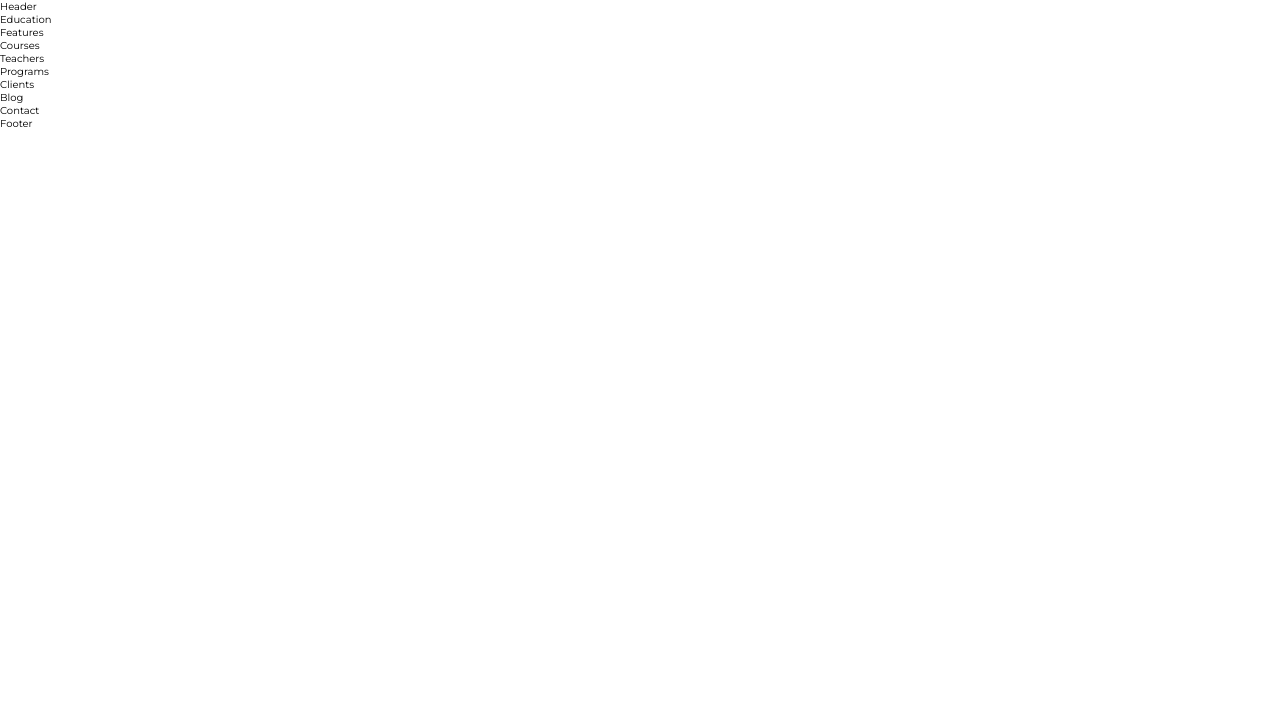
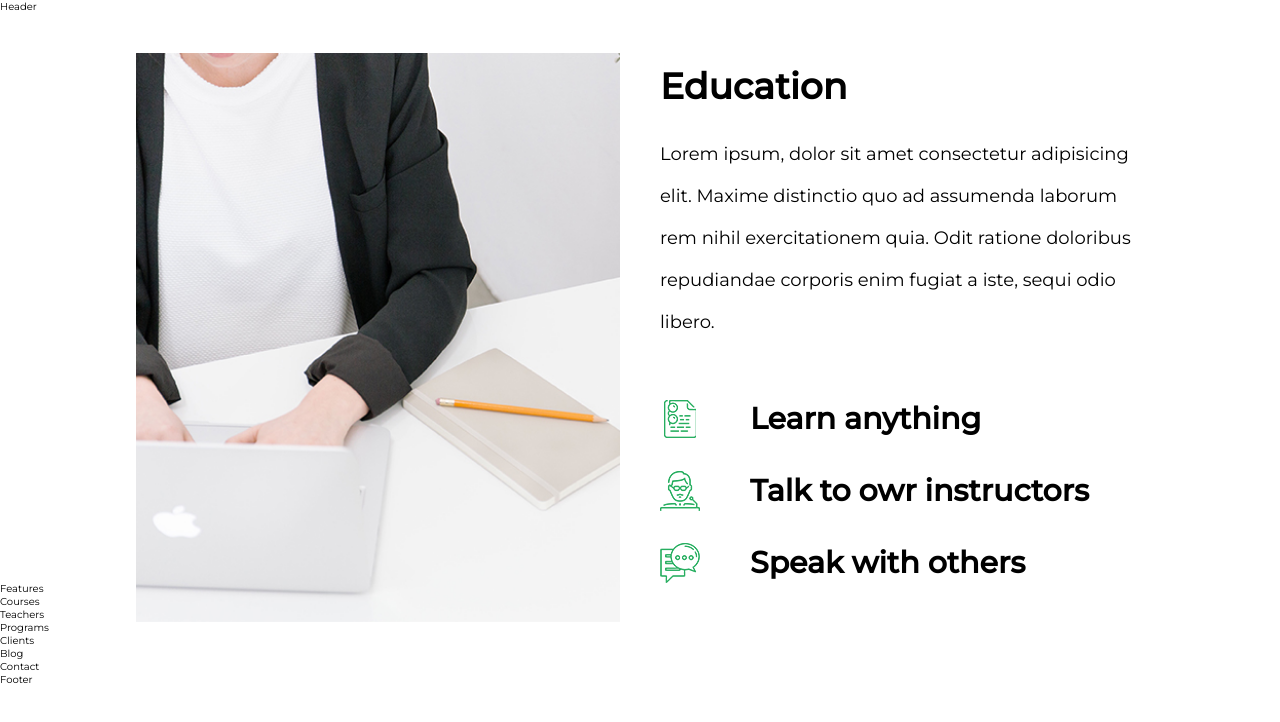
Before and after one commit to tatu7/education_project, a React (Create React App) app: page / in a window 1280 px wide. Shown: the top 722 px of the page. Built offline with nearby package versions, Linux system fonts and the light colour scheme.

Commit message:
Education sectioni

```diff
--- a/src/components/Education/Education.jsx
+++ b/src/components/Education/Education.jsx
@@ -1,9 +1,56 @@
 import React from "react";
 import "./_education.scss";
 import "../main.scss";
+import education from "./../../Assets/images/education.png";
+import education2 from "./../../Assets/images/education-2.png";
+import education3 from "./../../Assets/images/education-3.png";
+import education4 from "./../../Assets/images/education-4.png";
 
 function Education() {
-  return <div>Education</div>;
+  return (
+    <>
+      <div className="education">
+        <div className="education__left">
+          <img src={education} alt="Education img" className = "education__left--img"/>
+        </div>
+        <div className="education__right">
+          <h2 className="education__right--heading">Education</h2>
+          <p className="education__right--loremText">
+            Lorem ipsum, dolor sit amet consectetur adipisicing elit. Maxime
+            distinctio quo ad assumenda laborum rem nihil exercitationem quia.
+            Odit ratione doloribus repudiandae corporis enim fugiat a iste,
+            sequi odio libero.
+          </p>
+          <div className="education__right--item">
+            <img
+              src={education2}
+              alt="Education2"
+              className="education__right--item--img"
+            />
+            <h3 className="education__right--item--text">Learn anything</h3>
+          </div>
+          <div className="education__right--item">
+            <img
+              src={education3}
+              alt="Education2"
+              className="education__right--item--img"
+            />
+            <h3 className="education__right--item--text">
+              Talk to owr instructors
+            </h3>
+          </div>
+          <div className="education__right--item">
+            <img
+              src={education4}
+              alt="Education2"
+              className="education__right--item--img"
+            />
+            <h3 className="education__right--item--text">Speak with others</h3>
+          </div>
+        </div>
+      </div>
+    </>
+  );
 }
 
 export default Education;
--- a/src/components/Education/_education.scss
+++ b/src/components/Education/_education.scss
@@ -0,0 +1,177 @@
+.education {
+  width: 100%;
+  height: 56.9rem;
+  display: grid;
+  grid-template-columns: repeat(2, 1fr);
+  align-items: center;
+  padding: 4rem 13.6rem;
+  gap: 8rem;
+  &__left {
+    // width: 45%;
+
+    &--img {
+      height: 56.9rem;
+      width: 56.9rem;
+      object-fit: cover;
+    }
+  }
+  &__right {
+    // width: 45%;
+
+    &--heading {
+      font-size: 3.6rem;
+      font-weight: bold;
+    }
+
+    &--loremText {
+      font-size: 1.8rem;
+      line-height: 4.2rem;
+      padding: 2.5rem 0;
+    }
+
+    &--item {
+      display: flex;
+      gap: 5rem;
+      align-items: center;
+      margin: 3rem 0;
+
+      &--text {
+        font-size: 3rem;
+        font-weight: bold;
+        line-height: 4.2rem;
+      }
+
+      &--img {
+        width: 4rem;
+        height: 4rem;
+      }
+    }
+  }
+}
+
+// Responsive disign
+
+@media (max-width: 135rem) {
+  .education {
+    gap: 6rem;
+    &__ {
+      &--img {
+        height: 40rem;
+        width: 40rem;
+        object-fit: cover;
+      }
+    }
+  }
+
+  .education__right--item--text {
+    font-size: 2.6rem;
+  }
+}
+
+@media (max-width: 129rem) {
+  .education {
+    gap: 4rem;
+    &__ {
+      &--img {
+        height: 35rem;
+        width: 35rem;
+        object-fit: cover;
+      }
+    }
+  }
+  .education__right--heading {
+    font-size: 3rem;
+  }
+  .education__right--loremText {
+    font-size: 1.6rem;
+    line-height: 3rem;
+    padding: 1.8rem 0;
+  }
+  .education__right--item--text {
+    font-size: 2.2rem;
+    line-height: 3rem;
+  }
+}
+
+@media (max-width: 110rem) {
+  .education {
+    display: grid;
+    // grid-template-columns: 1fr;
+    // padding: 0 2rem;
+    &__left {
+      &--img {
+        height: 56.9rem;
+        width: 100%;
+        object-fit: cover;
+      }
+    }
+    &__right {
+      &--heading {
+        font-size: 3.6rem;
+        font-weight: bold;
+      }
+
+      &--loremText {
+        font-size: 1.8rem;
+        line-height: 4.2rem;
+        padding: 2.5rem 0;
+      }
+
+      &--item {
+        display: flex;
+        gap: 5rem;
+        align-items: center;
+        margin: 3rem 0;
+
+        &--text {
+          font-size: 3rem;
+          font-weight: bold;
+          line-height: 4.2rem;
+        }
+
+        &--img {
+          width: 4rem;
+          height: 4rem;
+        }
+      }
+    }
+  }
+}
+
+@media (max-width: 32rem) {
+  .education {
+    padding: 0 2rem;
+    grid-template-columns: 1fr;
+    &__ {
+      &--img {
+        height: 28rem;
+        width: 28rem;
+        object-fit: cover;
+      }
+    }
+    &__right {
+      // width: 45%;
+
+      &--heading {
+        font-size: 3rem;
+      }
+
+      &--loremText {
+        font-size: 1.4rem;
+        line-height: 2rem;
+        padding: 2.5rem 0;
+      }
+
+      &--item {
+        margin: 1.6rem 0;
+        gap: 3rem;
+
+        &--text {
+          font-size: 1.8rem;
+          font-weight: bold;
+          line-height: 2.4rem;
+        }
+      }
+    }
+  }
+}
```
